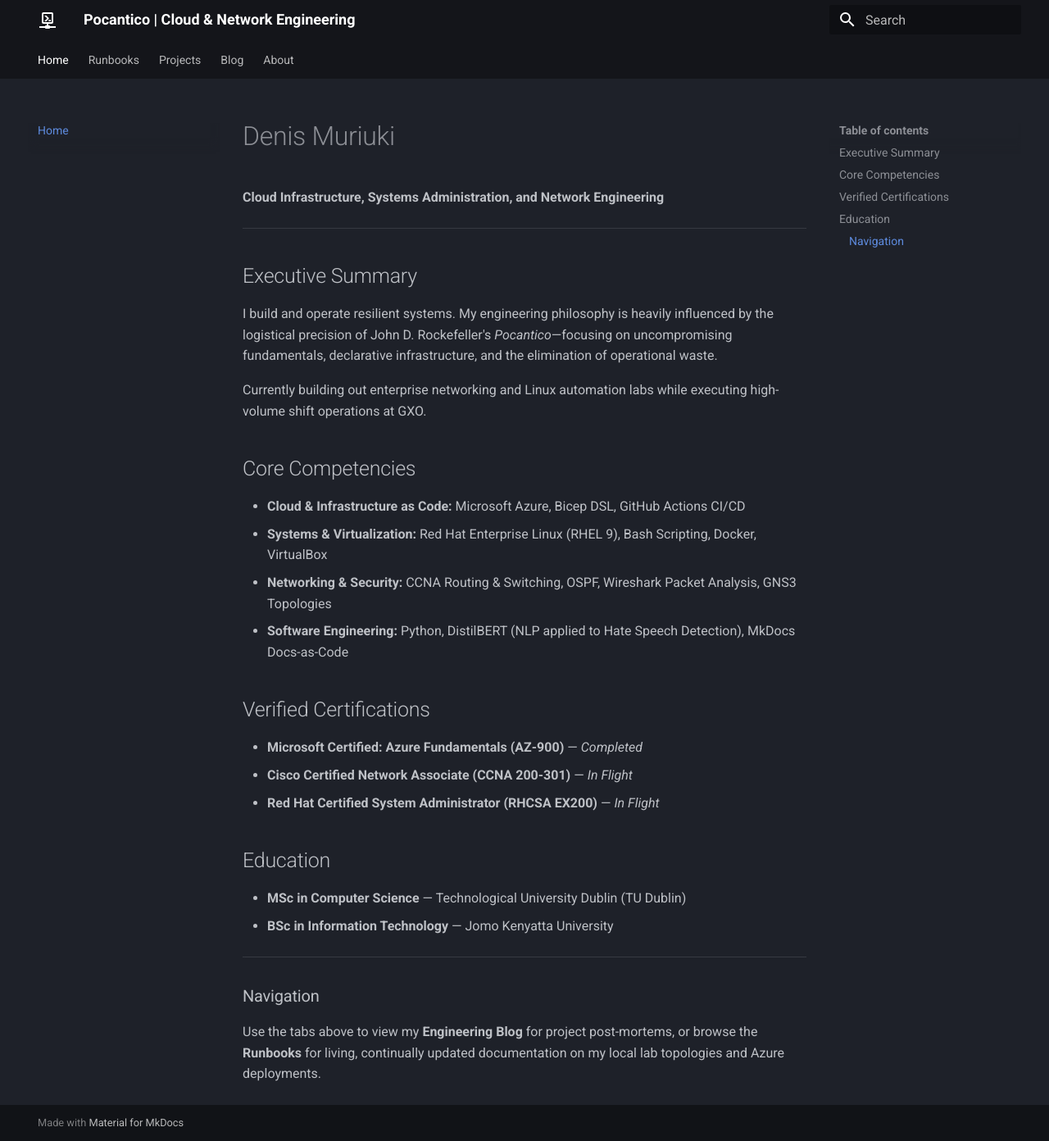
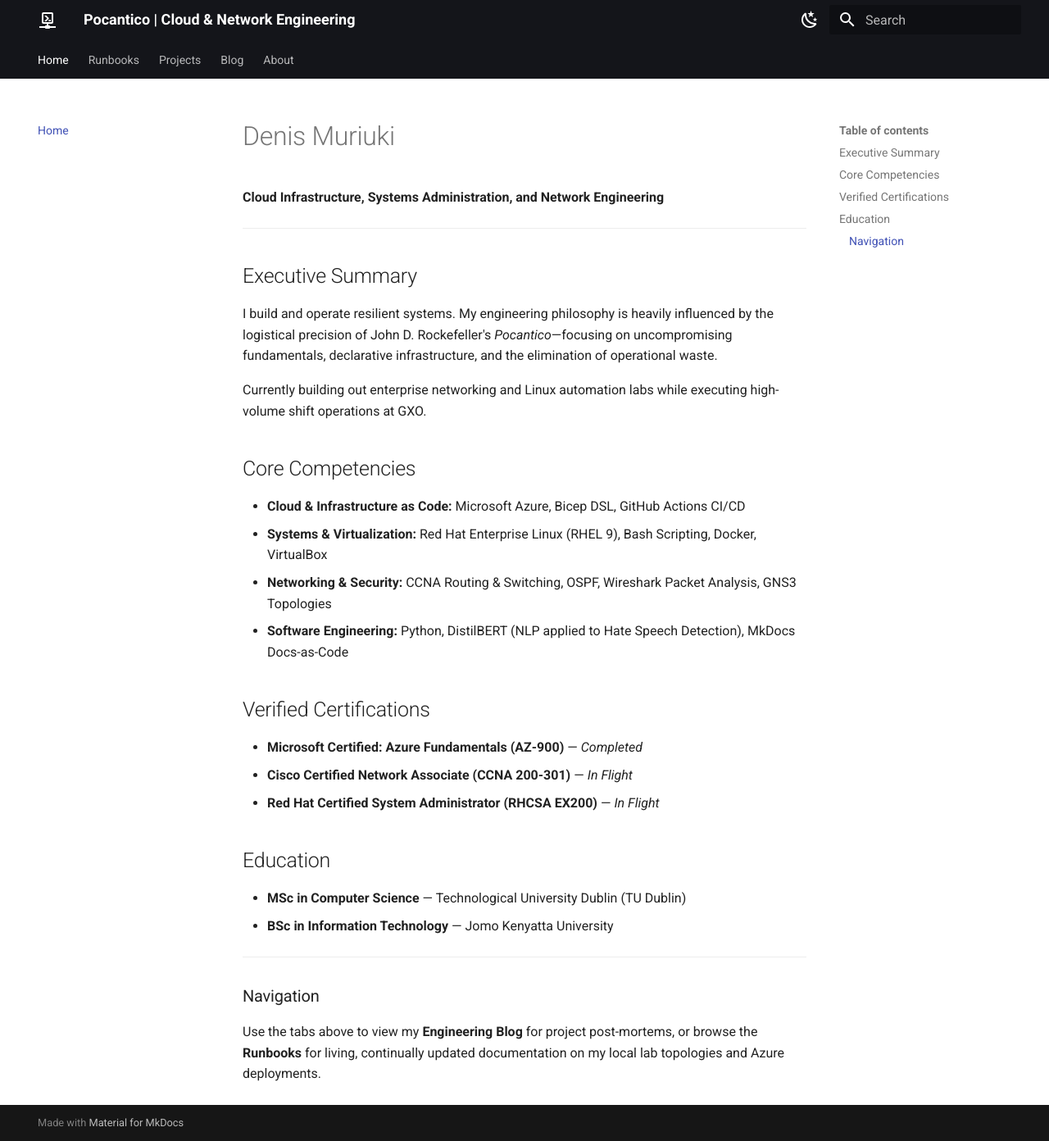
Before and after one commit to muriukidm/Pocantico, an MkDocs documentation site: the page built from docs/index.md, in a window 1280 px wide and 1392 px high. Shown: the whole window at 82% size. Built offline with MkDocs 1.6.1 and Material for MkDocs 9.7.7, drawn with Linux system fonts in a browser that asks for light colours.

```diff
--- a/mkdocs.yml
+++ b/mkdocs.yml
@@ -6,10 +6,22 @@ theme:
     logo: material/console-network-outline
   favicon: material/console-network-outline
   palette:
-    # Force Strict Dark Mode
-    - scheme: slate
+    # Light Mode
+    - media: "(prefers-color-scheme: light)"
+      scheme: default
       primary: black
       accent: indigo
+      toggle:
+        icon: material/weather-night
+        name: Switch to dark mode
+    # Dark Mode
+    - media: "(prefers-color-scheme: dark)"
+      scheme: slate
+      primary: black
+      accent: indigo
+      toggle:
+        icon: material/weather-sunny
+        name: Switch to light mode
   font:
     text: Roboto
     code: Roboto Mono
@@ -18,6 +30,11 @@ theme:
     - navigation.instant
     - navigation.top
     - content.code.copy
+
+extra:
+  analytics:
+    provider: google
+    property: G-63E6KHYEDB
 
 # Core Markdown Extensions for Cloud Engineers
 markdown_extensions:
```
